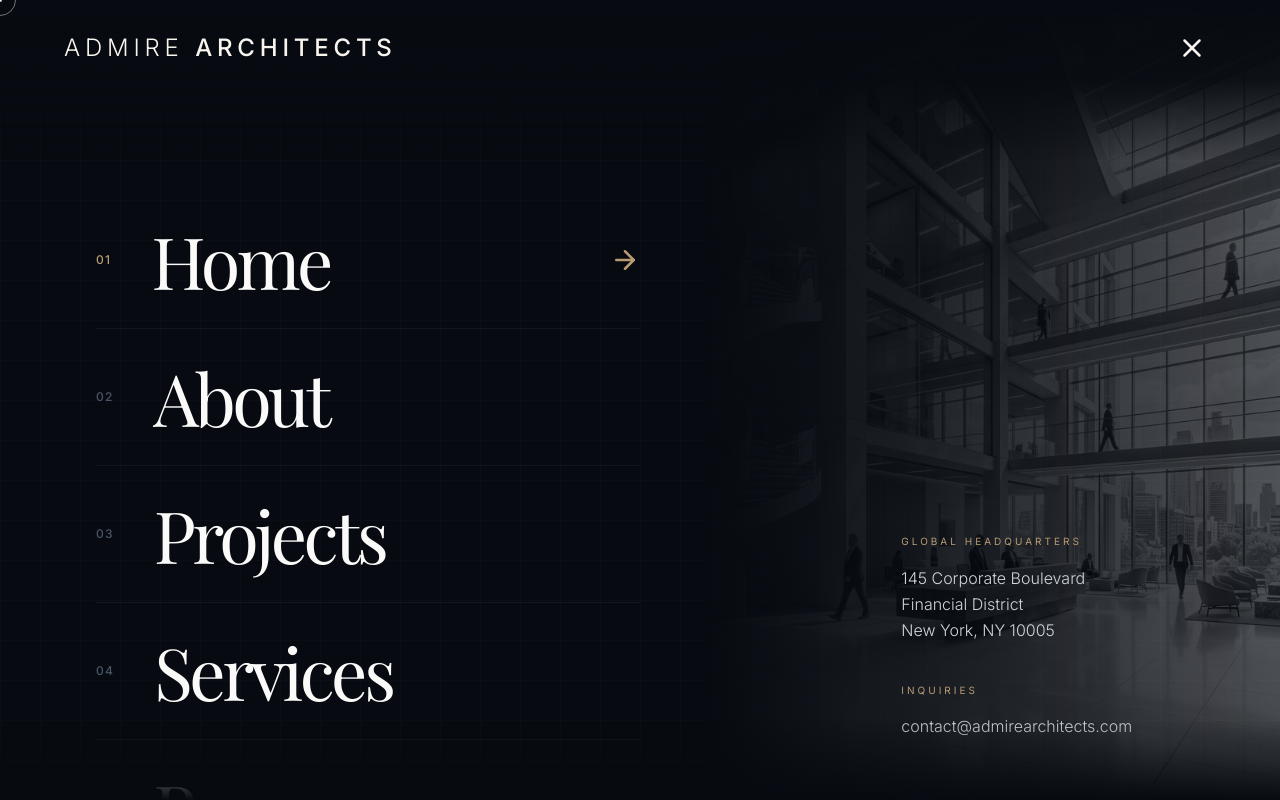
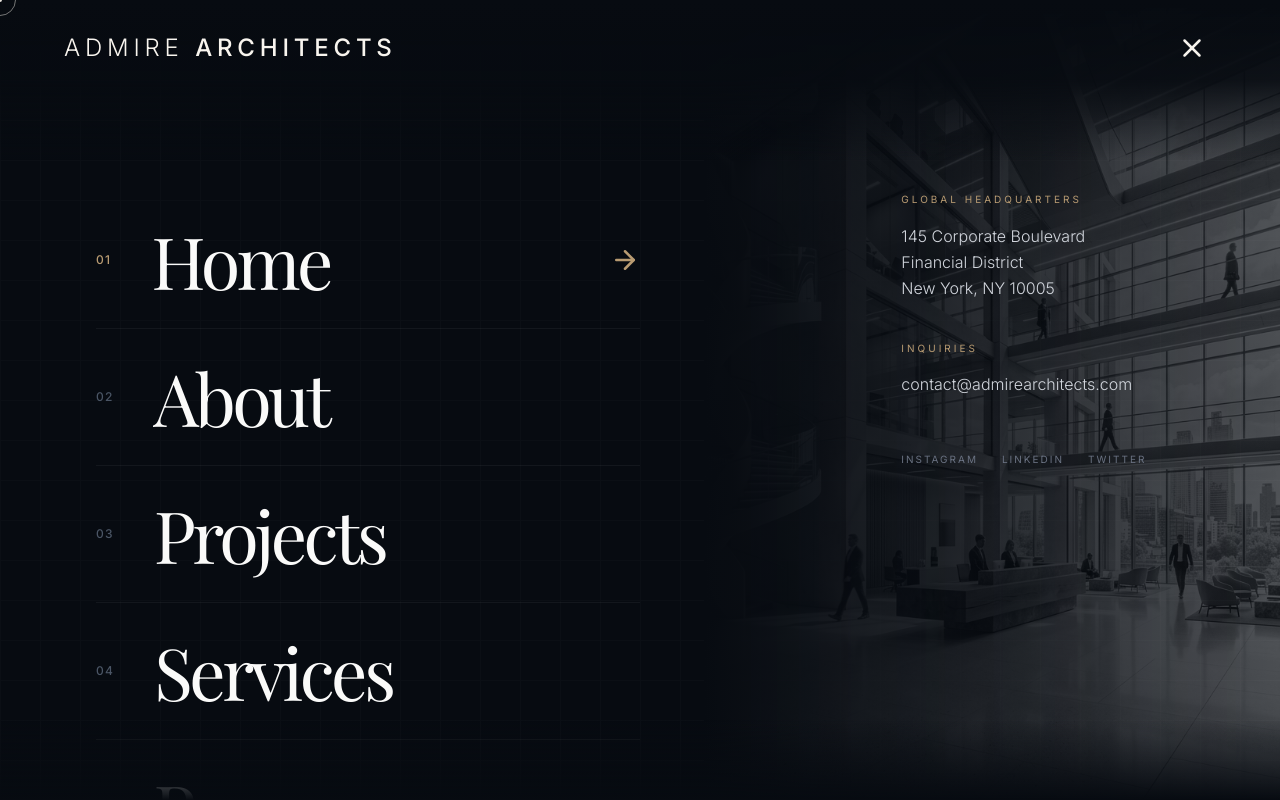
Before and after one commit to abhishekck31/Admire-Architects, a Next.js app: page / in a window 1280 px wide. Both pictures are taken after a click on the button "Toggle Menu". Shown: the top 800 px of the page. Built offline with nearby package versions, Linux system fonts and the light colour scheme; a web font is replaced by a local one.

Commit message:
Enhance Navigation: make contact info block sticky on scroll

```diff
--- a/src/components/Navigation.tsx
+++ b/src/components/Navigation.tsx
@@ -98,7 +98,7 @@ export default function Navigation() {
               </AnimatePresence>
             </div>
 
-            <div className="relative z-10 flex flex-col md:flex-row justify-between items-start md:items-center min-h-max py-48 px-6 md:px-16 lg:px-24">
+            <div className="relative z-10 flex flex-col md:flex-row justify-between items-start min-h-max py-48 px-6 md:px-16 lg:px-24">
 
               <ul className="flex flex-col w-full md:w-1/2" onMouseLeave={() => setHoveredLink(pathname)}>
                 {navLinks.map((link, i) => {
@@ -136,7 +136,7 @@ export default function Navigation() {
                 initial={{ opacity: 0 }}
                 animate={{ opacity: 1 }}
                 transition={{ duration: 1, delay: 0.5 }}
-                className="mt-16 md:mt-0 md:w-1/3 text-[#fafaf9] flex flex-col gap-10 md:pl-20 pt-8 md:pt-0"
+                className="mt-16 md:mt-0 md:w-1/3 text-[#fafaf9] flex flex-col gap-10 md:pl-20 pt-8 md:pt-0 md:sticky md:top-48"
               >
                 <div>
                   <h4 className="text-[10px] uppercase tracking-[0.3em] text-[#b89b72] mb-4">Global Headquarters</h4>
```
